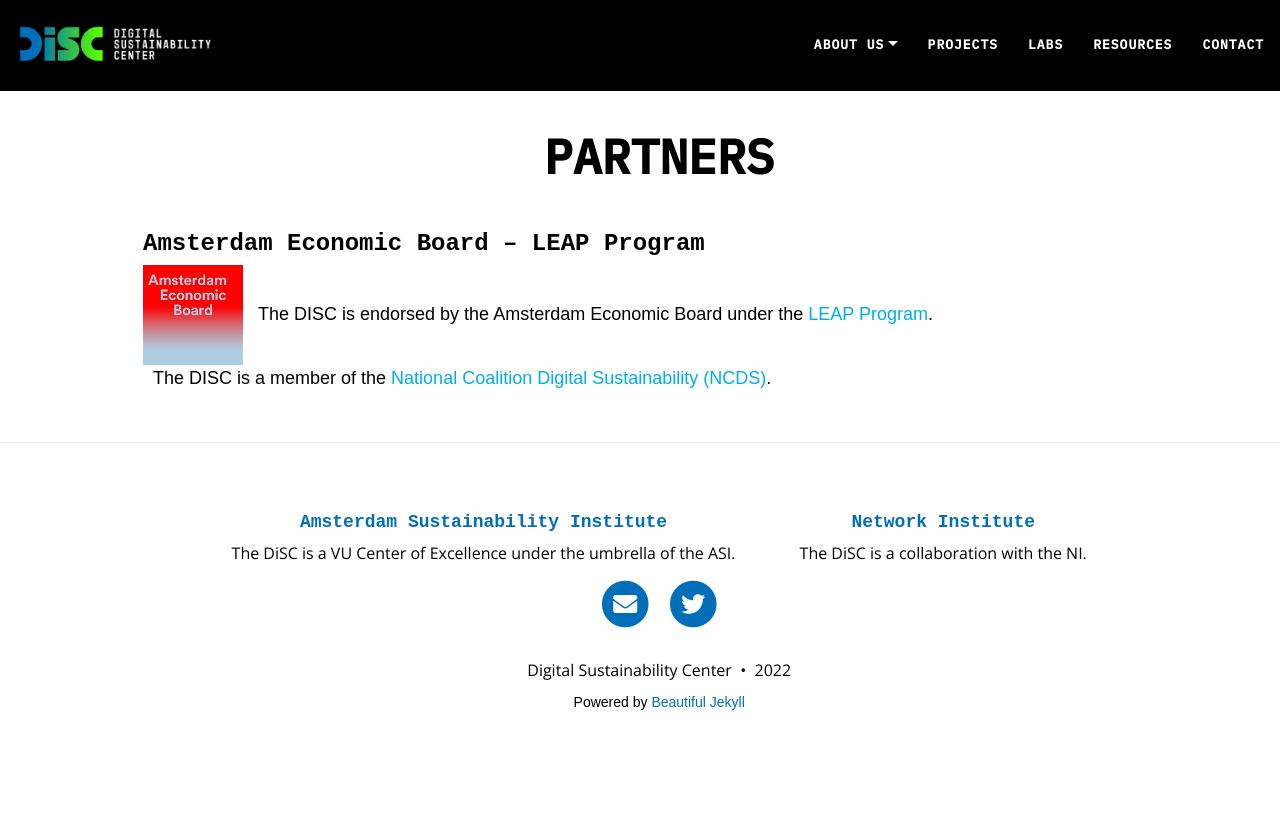
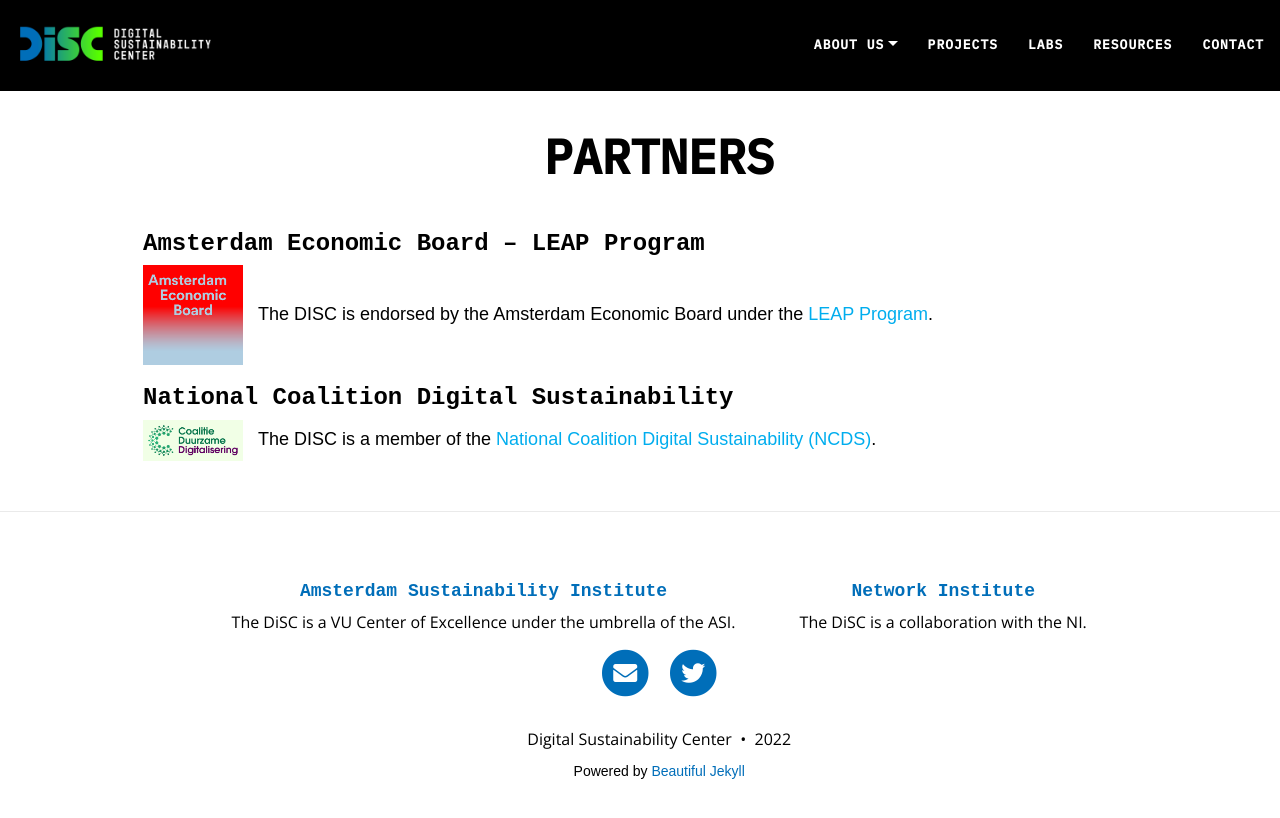
Before and after one commit to S2-group/disc-website.github.io, a Jekyll site: the page built from pages/partners.md, in a window 1280 px wide. Shown: the top 818 px of the page. Built offline with Jekyll 4.4.1, drawn with Linux system fonts in a browser that asks for light colours; nearby versions of some CDN libraries.

Commit message:
fixing partnters page

```diff
--- a/pages/partners.md
+++ b/pages/partners.md
@@ -11,6 +11,11 @@
 <div style="display: inline-block; width:800px; margin-left:10px">
 The DISC is endorsed by the Amsterdam Economic Board under the <a target="_blank" href="https://amsterdameconomicboard.com/en/initiative/leap">LEAP Program</a>.
 </div>
+
+### National Coalition Digital Sustainability
+<div style="display: inline-block; width:100px">
+<img alt="AEB Logo" src="{{ site.url }}/assets/img/posts-screenshots/Coalitie-Duurzame-Digitalisering-Logo-JPG.jpg"/>
+</div>
 <div style="display: inline-block; width:800px; margin-left:10px">
 The DISC is a member of the <a target="_blank" href="https://coalitieduurzamedigitalisering.nl">National Coalition Digital Sustainability (NCDS)</a>.
 </div>
```
